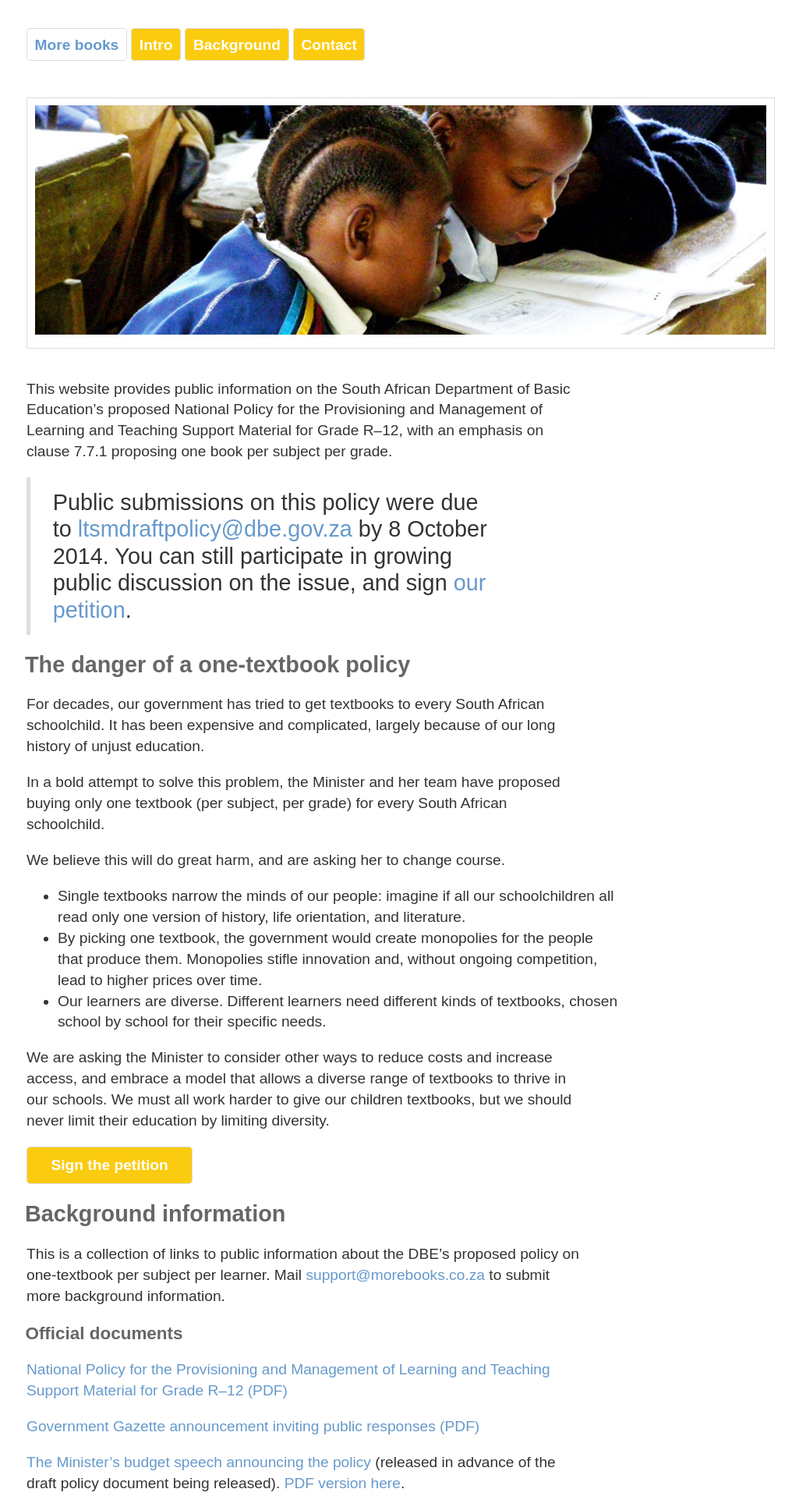
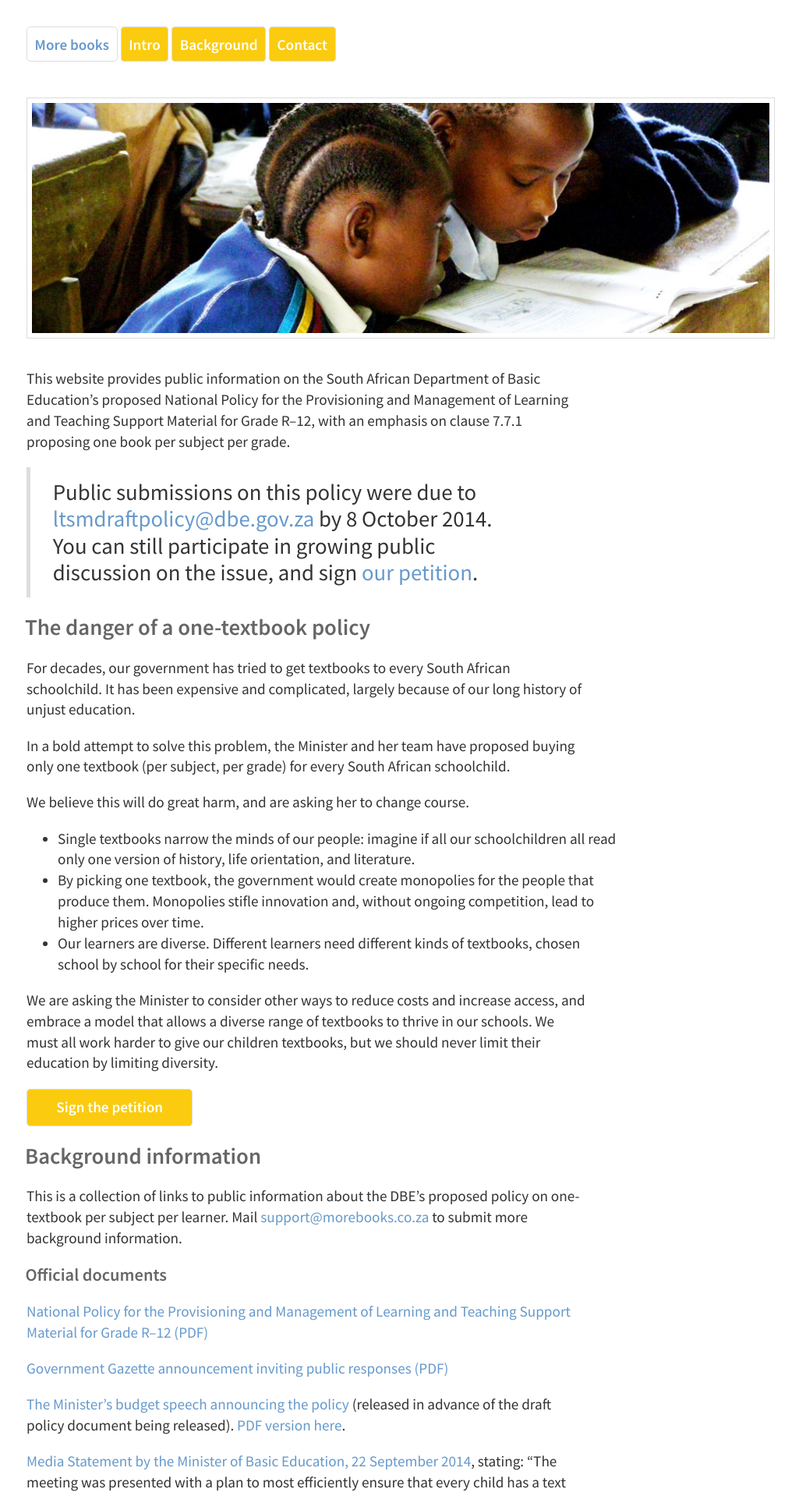
Before and after one commit to arthurattwell/morebooks, a Jekyll site: the page built from index.md, in a window 1280 px wide. Shown: the top 1918 px of the page at 78% size, without its empty margins (126-1151 px from the left). Built offline with Jekyll 4.4.1, drawn with Linux system fonts in a browser that asks for light colours; nearby versions of some CDN libraries.

Commit message:
Fix fonts, tweak styling for mobile

```diff
--- a/_includes/header.html
+++ b/_includes/header.html
@@ -46,11 +46,7 @@
 			</div><!--#menu-->
 
 			<div class="video-slide">
-
-				<center>
-					<a href="/"><img src="images/morebooks-slide.jpg" alt="Schoolchildren reading a book" /></a>
-				</center>
-
+				<img src="images/morebooks-slide.jpg" alt="Schoolchildren reading a book" />
 			</div><!--.video-slide-->
 
 
--- a/css/screen.css
+++ b/css/screen.css
@@ -1,6 +1,12 @@
+/* This stylesheet creates a full-width, two-colour-band page with a large headline, paragraphs of text, and a footer for fineprint. */
+
+/* -------------- CHARACTER SET */
+
 @charset "utf-8";
 
-/* This stylesheet creates a full-width, two-colour-band page with a large headline, paragraphs of text, and a footer for fineprint. */
+/* -------------- FONTS */
+
+@import url(http://fonts.googleapis.com/css?family=Source+Sans+Pro:400,600);
 
 /* -------------- BODY */
 
@@ -11,7 +17,7 @@
 	padding: 0;
 	background: #FFF; /* Best to use the same colour as #footer */
 	color: #333;
-	font-weight: 300;
+	font-weight: 400;
 	line-height: 140%;
 }
 
@@ -40,7 +46,8 @@
 }
 .video-slide {
 	border: 1px solid gainsboro;
-	padding: 0.5em;
+	padding: 0.3em;
+	line-height: 0;
 }
 .video-slide img {
 	max-width: 100%;
@@ -110,7 +117,7 @@
 	text-align: center;
 	text-decoration: none;
 	color: white;
-	font-weight: bold;
+	font-weight: 600;
 	/*margin: 1em 1em 1em 0;*/
 }
 a.link-button:hover {
```
Also changed, not shown: 2 other files.
